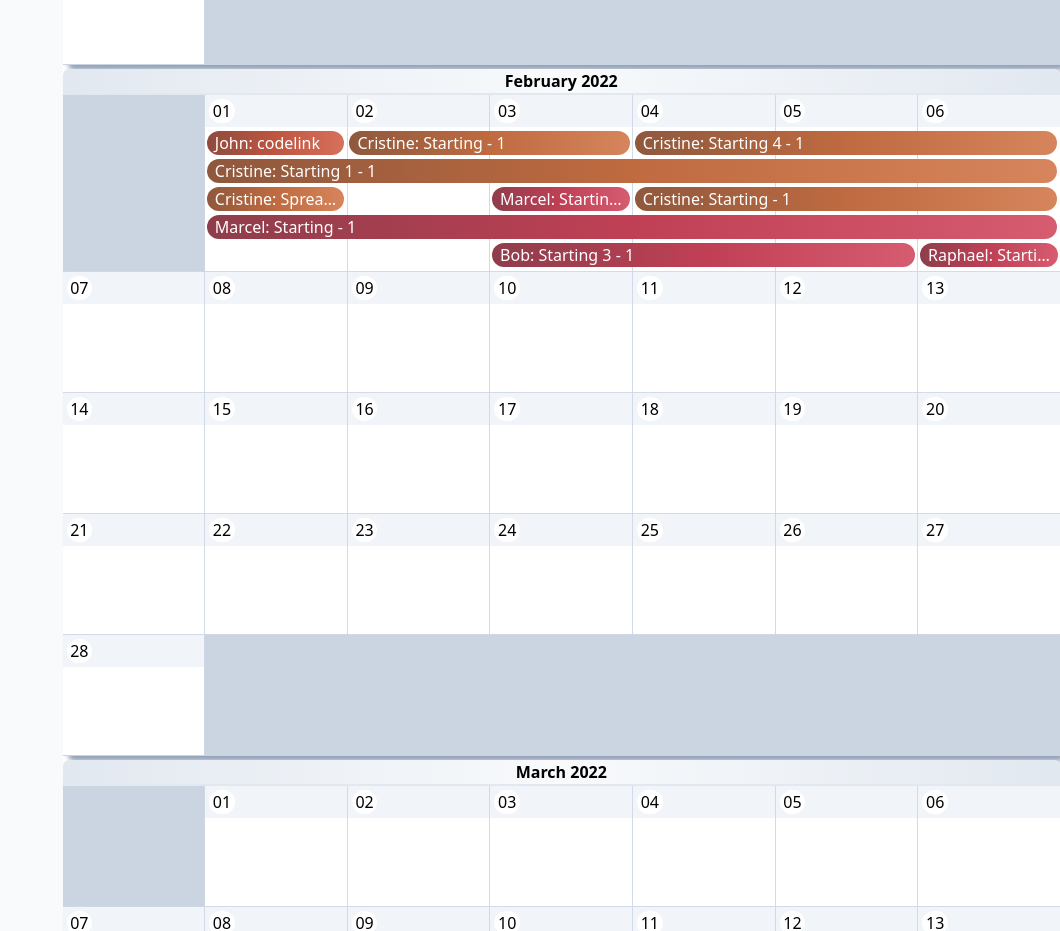
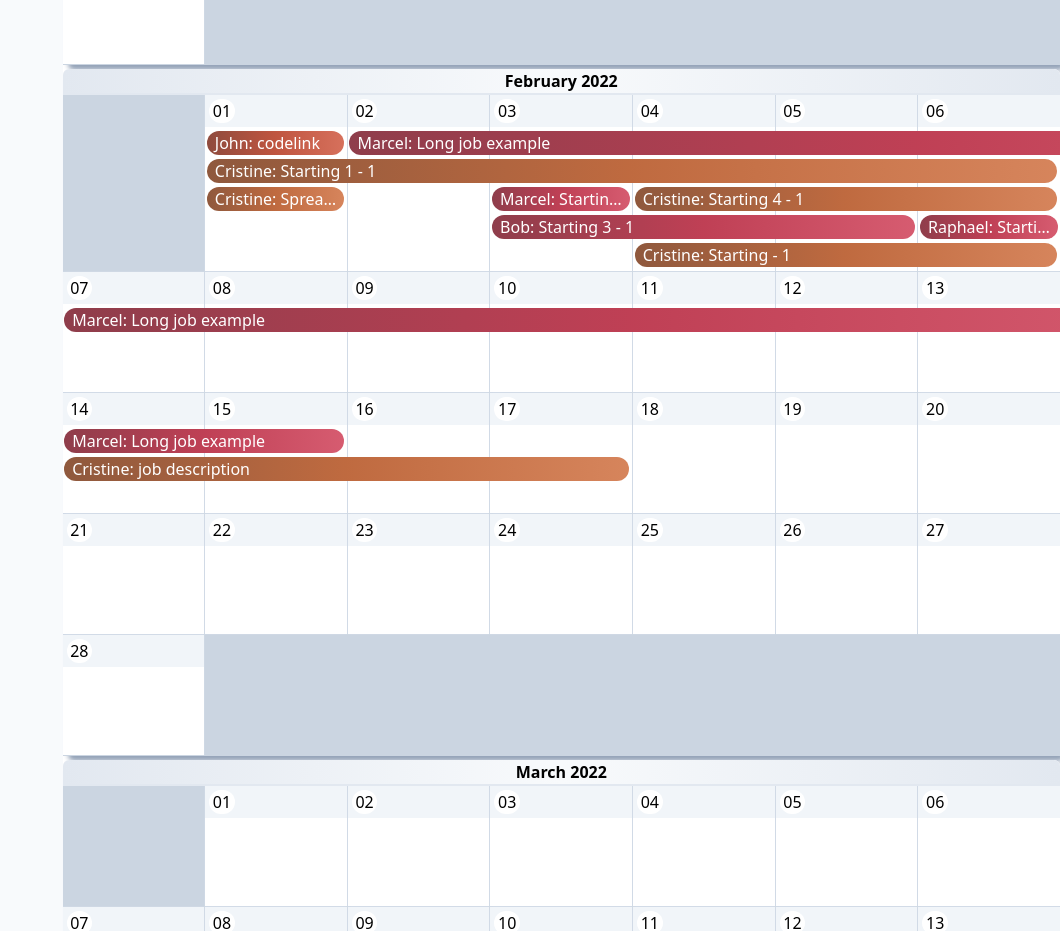
Before and after one commit to espin-tolosa/calendar-ts, a React (Vite) app: page / in a window 1280 px wide. Shown: the part 1360-2291 px from the top of the page, without its empty margins (220-1280 px from the left). Built offline with nearby package versions, Linux system fonts and the light colour scheme.

Commit message:
Moved initEvents example

```diff
--- a/src/static/initEvents.ts
+++ b/src/static/initEvents.ts
@@ -56,16 +56,16 @@ export const month1 = [
   {
     id: 8,
     client: "Marcel",
-    job: "Starting - 1",
-    start: "2022-02-01",
-    end: "2022-02-06",
+    job: "Long job example",
+    start: "2022-02-02",
+    end: "2022-02-15",
   },
   {
     id: 9,
     client: "Cristine",
-    job: "Starting - 1",
-    start: "2022-02-02",
-    end: "2022-02-03",
+    job: "job description",
+    start: "2022-02-14",
+    end: "2022-02-17",
   },
   {
     id: 10,
```
